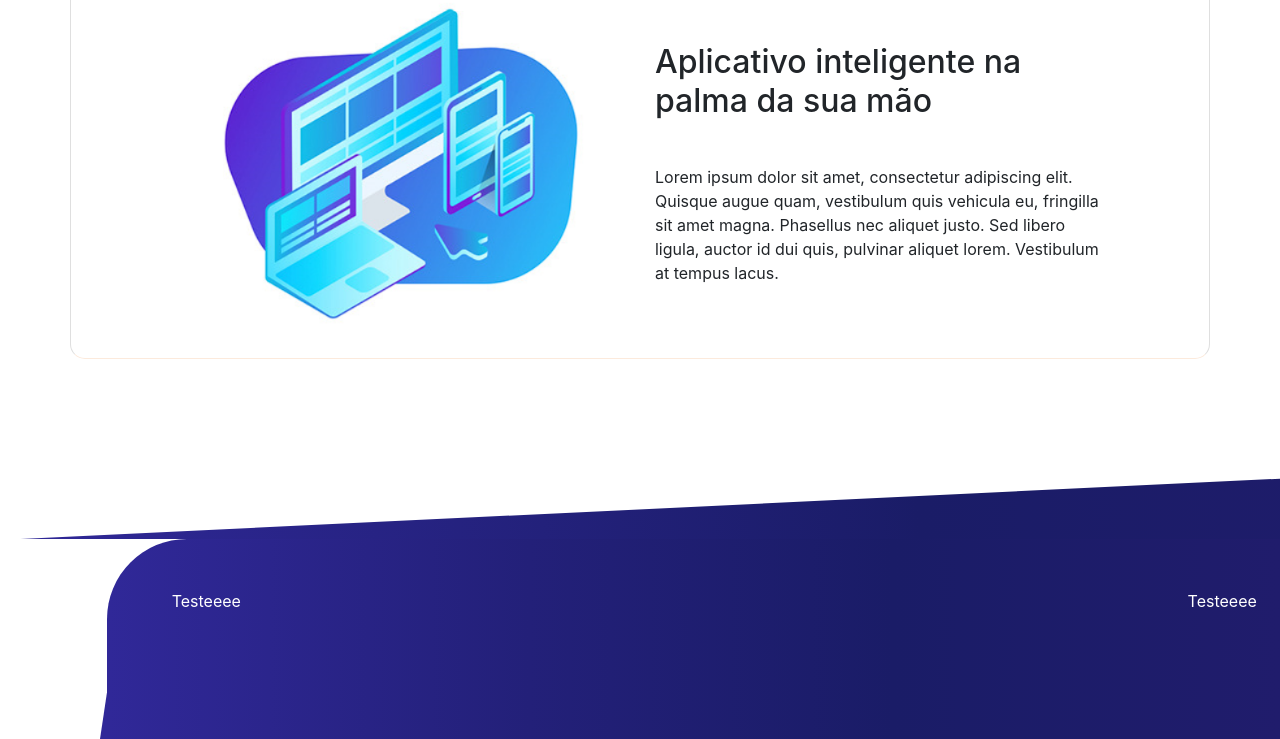
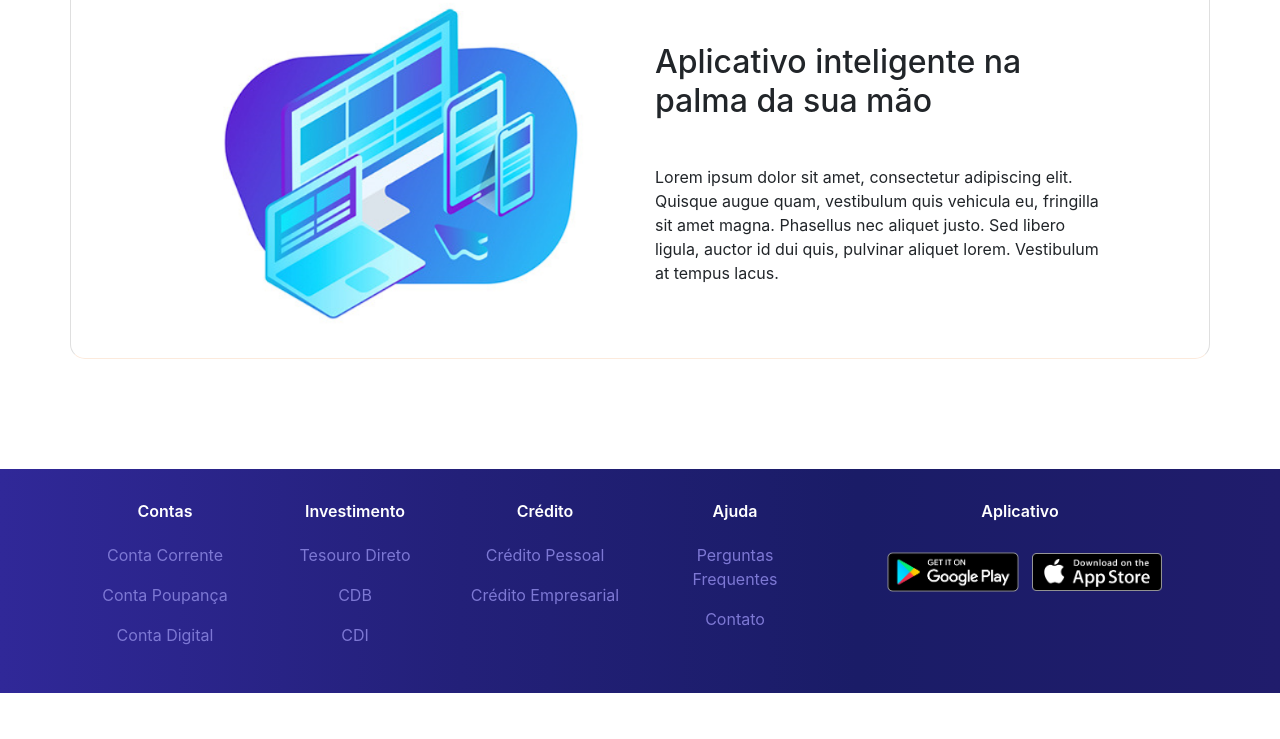
Before and after one commit to marchandrs/portfolio-banco, a PHP site: page /index.html in a window 1280 px wide. Shown: the part 1758-2497 px from the top of the page. After the commit the page ends 2451 px from the top, so only its background shows below. Run offline with PHP 8.4, Linux system fonts and the light colour scheme.

Commit message:
footer implementation

```diff
--- a/css/main.css
+++ b/css/main.css
@@ -146,49 +146,24 @@ footer {
 	margin-top: 10%;
 }
 
-.bot-sec-top-container {
-	background-color: white;
-	height: 70px;
-	padding: 0;
-	overflow: hidden;
-}
-
-.bot-sec-top {
-	width: 200%;
-	height: 100%;
-	background-color: #262281;
-	transform-origin: 58% 100%;
-    transform: rotate(-2.74deg);
-	background: rgb(48,40,152);
-	background: linear-gradient(90deg, rgba(48,40,152,1) 0%, rgba(26,28,103,1) 36%, rgba(32,28,108,1) 60%);
-}
-
-.bot-sec-left-container {
-	height: 200px;
-	background-color: white;
-	padding: 0;
-	padding-left: 100px;
-	overflow: hidden;
-}
-
-.bot-sec-left {
-	width: 100%;
-	height: 100%;
-	background-color: #302898;
-	transform-origin: 0 100%;
-    transform: rotate(8.5deg);
-}
-
-.bot-sec-right-container {
+footer {
+	padding-top: 30px;
+	padding-bottom: 30px;
+	min-height: 200px;
 	background-color: #101650;
-	min-height: 200px;
 	background: rgb(48,40,152);
 	background: linear-gradient(90deg, rgba(48,40,152,1) 0%, rgba(35,32,121,1) 36%, rgba(26,28,103,1) 67%, rgba(32,28,108,1) 100%);
 	color: white;
-	padding-top: 50px;
-	padding-left: 50px;
 }
 
+.footer-title {
+	font-weight: 600;
+	margin-bottom: 20px;
+}
+
+.footer-item {
+	color: #7d78d4;
+}
 
 @media only screen and (min-width: 768px) {
 	.menu {
@@ -211,8 +186,4 @@ footer {
 	.featured-section {
 		max-height: 360px;
 	}
-
-	.bot-sec-right-container {
-		border-radius: 80px 0 0 0;
-	}
 }
--- a/index.html
+++ b/index.html
@@ -108,31 +108,40 @@
 		</div>
 
 		<div class="container-fluid">
-      <div class="container big-card card-bottom">
-  		</div>
+		  <div class="container big-card card-bottom"></div>
 		</div>
 	</section>
 
-	<footer class="container-fluid">
-		<div class="row">
-			<div class="col-12 bot-sec-top-container d-none d-md-block">
-				<div class="bot-sec-top"></div>
-			</div>
-		</div>
-		<div class="row">
-			<div class="col-1 bottom-section bot-sec-left-container d-none d-md-block">
-				<div class="bot-sec-left"></div>
-			</div>
-			<div class="col-12 col-md-11 bottom-section bot-sec-right-container">
+	<footer class="container-fluid text-center">
 		<div class="container">
 			<div class="row">
-						<div class="col-12 col-md-11">
-							<p>Testeeee</p>
+				<div class="col-12 col-lg-2">
+					<p class="footer-title">Contas</p>
+					<p class="footer-item">Conta Corrente</p>
+					<p class="footer-item">Conta Poupança</p>
+					<p class="footer-item">Conta Digital</p>
 				</div>
-						<div class="col-12 col-md-1">
-							<p>Testeeee</p>
+				<div class="col-12 col-lg-2">
+					<p class="footer-title">Investimento</p>
+					<p class="footer-item">Tesouro Direto</p>
+					<p class="footer-item">CDB</p>
+					<p class="footer-item">CDI</p>
 				</div>
+				<div class="col-12 col-lg-2">
+					<p class="footer-title">Crédito</p>
+					<p class="footer-item">Crédito Pessoal</p>
+					<p class="footer-item">Crédito Empresarial</p>
 				</div>
+				<div class="col-12 col-lg-2">
+					<p class="footer-title">Ajuda</p>
+					<p class="footer-item">Perguntas Frequentes</p>
+					<p class="footer-item">Contato</p>
+				</div>
+				<div class="col-12 col-sm-4">
+					<p class="footer-title">Aplicativo</p>
+					<!--<img class="mx-auto d-block" src=""/>-->
+					<img class="" src="images/google-play-badge.png" style="width: 150px;"/>
+					<img class="" src="images/download-on-the-app-store.png" style="width: 130px;"/>
 				</div>
 			</div>
 		</div>
--- /dev/null
+++ b/index.php
@@ -0,0 +1 @@
+<?php header( 'Location: index.html' ) ;  ?>
```
Lines whose indentation alone changed are shown as unchanged.
